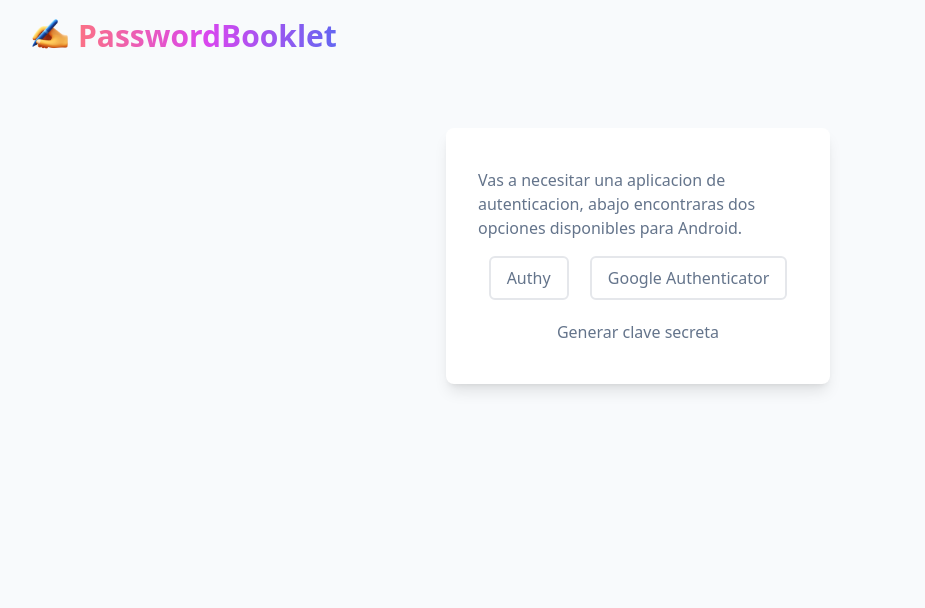
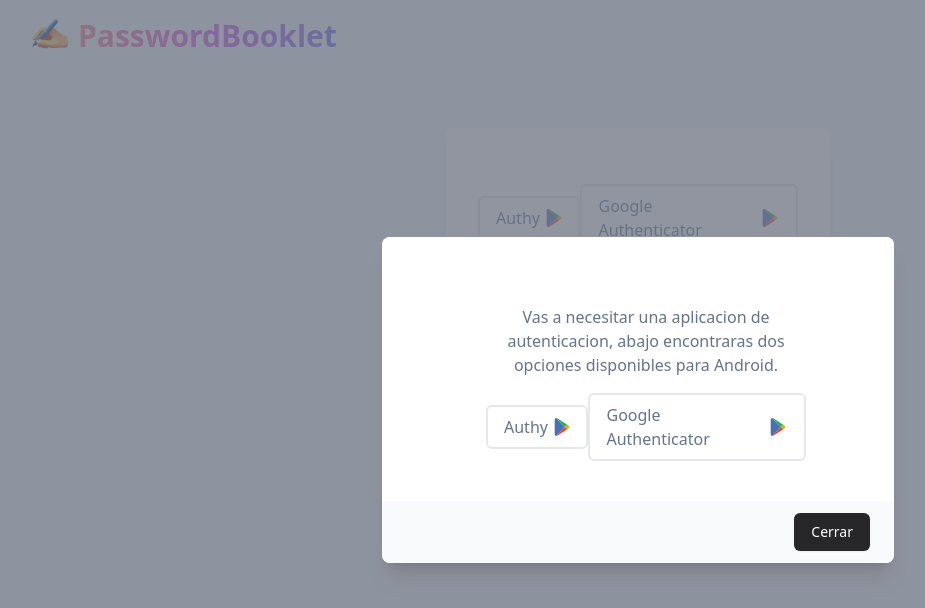
Before and after one commit to andhoyos/passwordbooklet, a Next.js app: page /dashboard/twoFactorAuth in a window 1280 px wide. Shown: the top 608 px of the page, without its empty margins (2-927 px from the left). Built offline with nearby package versions, Linux system fonts and the light colour scheme; no server answers.

Commit message:
modal info 2FA

```diff
--- a/src/app/dashboard/twoFactorAuth/page.jsx
+++ b/src/app/dashboard/twoFactorAuth/page.jsx
@@ -4,16 +4,21 @@
 import { authenticator } from "otplib";
 import QRCode from "qrcode.react";
 import Link from "next/link";
+import Image from "next/image";
+import playLogo from "@/images/playLogo.svg";
+import Info2FA from "@/components/ModalInfo2FA";
 
 function CodeAuth() {
   const [totpSecret, setTotpSecret] = useState("");
+  const [modalInfo, setmodalInfo] = useState(true);
   const [message, setMessage] = useState("");
 
   const generateTotpSecret = () => {
     const secret = authenticator.generateSecret();
     setTotpSecret(secret);
-    setMessage(`Tu clave secreta es: ${secret}`);
+    setMessage(`Ó ingresa esta clave manualmente: ${secret}`);
   };
+
   return (
     <div className="flex  justify-center items-center md:mt-14 mt-20">
       <div className="bg-white text-slate-500 px-8 py-10 max-w-md  w-96 mx-auto shadow-lg  rounded-lg">
@@ -31,22 +36,20 @@
             <div>{message}</div>
           </div>
         )}
-        <p>
-          Vas a necesitar una aplicacion de autenticacion, abajo encontraras dos
-          opciones disponibles para Android.
-        </p>
-        <div className="flex justify-around items-center pt-4">
+        {modalInfo && <Info2FA closeModal={() => setmodalInfo(false)} />}
+        <div className="flex justify-around md:flex-row md:gap-0 gap-2 flex-col items-center pt-4">
           <Link
-            className="border-2 rounded-md px-4 py-2"
+            className="inline-flex items-center gap-1 border-2 rounded-md px-4 py-2"
             href="https://play.google.com/store/apps/details?id=com.authy.authy&hl=es_419&gl=US"
           >
-            Authy
+            Authy <Image src={playLogo} width={20} height={20} alt="playLogo" />
           </Link>
           <Link
-            className="border-2 rounded-md px-4 py-2"
+            className="inline-flex items-center gap-1 border-2 rounded-md px-4 py-2"
             href="https://play.google.com/store/apps/details?id=com.google.android.apps.authenticator2&hl=es&gl=US"
           >
-            Google Authenticator
+            Google Authenticator{" "}
+            <Image src={playLogo} width={20} height={20} alt="playLogo" />
           </Link>
         </div>
         <button className="w-full mt-5" onClick={generateTotpSecret}>
--- /dev/null
+++ b/src/components/ModalInfo2FA.jsx
@@ -0,0 +1,74 @@
+import Link from "next/link";
+import Image from "next/image";
+import playLogo from "@/images/playLogo.svg";
+
+const Info2FA = ({ closeModal }) => {
+  return (
+    <div className="fixed z-10 inset-0 overflow-y-auto">
+      <div className="flex items-end justify-center  pt-28 px-4 pb-20 text-center sm:block sm:p-0">
+        <div className="fixed inset-0 transition-opacity" aria-hidden="true">
+          <div className="absolute inset-0 bg-gray-500 opacity-75"></div>
+        </div>
+
+        <span
+          className="hidden sm:inline-block sm:align-middle sm:h-screen"
+          aria-hidden="true"
+        >
+          &#8203;
+        </span>
+
+        <div className="inline-block align-bottom bg-white rounded-lg text-left overflow-hidden shadow-xl transform transition-all sm:my-8 sm:align-middle sm:max-w-lg w-full">
+          <div className="bg-white px-4 pt-5 pb-4 sm:p-6 sm:pb-4">
+            <div className="sm:flex sm:items-start">
+              <div className="mt-3  sm:mt-0 sm:ml-4 sm:text-left w-full">
+                <div className="bg-white text-slate-500 md:px-8 px-4 py-6 max-w-md md:w-96 w-full mx-auto  rounded-lg">
+                  <p className="text-center pt-5">
+                    Vas a necesitar una aplicacion de autenticacion, abajo
+                    encontraras dos opciones disponibles para Android.
+                  </p>
+                  <div className="flex justify-around md:flex-row md:gap-0 gap-2 flex-col items-center pt-4">
+                    <Link
+                      className="inline-flex items-center gap-1 border-2 rounded-md px-4 py-2"
+                      href="https://play.google.com/store/apps/details?id=com.authy.authy&hl=es_419&gl=US"
+                    >
+                      Authy{" "}
+                      <Image
+                        src={playLogo}
+                        width={20}
+                        height={20}
+                        alt="playLogo"
+                      />
+                    </Link>
+                    <Link
+                      className="inline-flex items-center gap-1 border-2 rounded-md px-4 py-2"
+                      href="https://play.google.com/store/apps/details?id=com.google.android.apps.authenticator2&hl=es&gl=US"
+                    >
+                      Google Authenticator{" "}
+                      <Image
+                        src={playLogo}
+                        width={20}
+                        height={20}
+                        alt="playLogo"
+                      />
+                    </Link>
+                  </div>
+                </div>
+              </div>
+            </div>
+          </div>
+          <div className="bg-gray-50 px-4 py-3 sm:px-6 sm:flex sm:flex-row-reverse">
+            <button
+              onClick={closeModal}
+              type="button"
+              className="w-full inline-flex justify-center rounded-md border border-transparent shadow-sm px-4 py-2 bg-zinc-800 text-base font-medium text-white hover:bg-zinc-900 focus:outline-none focus:ring-2 focus:ring-offset-2 focus:ring-zinc-800 sm:ml-3 sm:w-auto sm:text-sm"
+            >
+              Cerrar
+            </button>
+          </div>
+        </div>
+      </div>
+    </div>
+  );
+};
+
+export default Info2FA;
```
Also changed, not shown: src/images/playLogo.svg (added).
